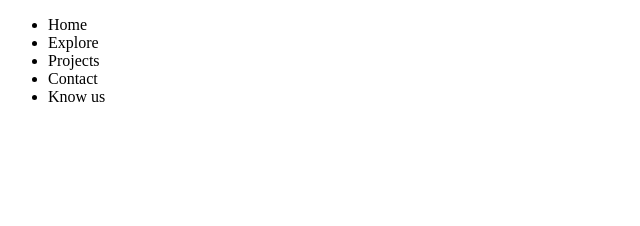
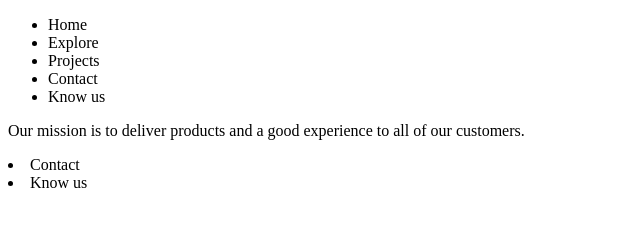
Before and after one commit to Ovictorhugol/GitAndGitFlow, a plain HTML site: page index.html in a window 1280 px wide. Shown: the whole page, without its empty margins (0-640 px from the left). Drawn offline with Linux system fonts and the light colour scheme.

Commit message:
Feat: Adding a footer to the index file

```diff
--- a/index.html
+++ b/index.html
@@ -16,5 +16,11 @@
             <li>Know us</li>
         </ul>
     </header>
+    <footer>
+            <p>Our mission is to deliver products and a good experience to all of our customers.</p>
+            <li>Contact</li>
+            <li>Know us</li>
+
+    </footer>
 </body>
 </html>
```
